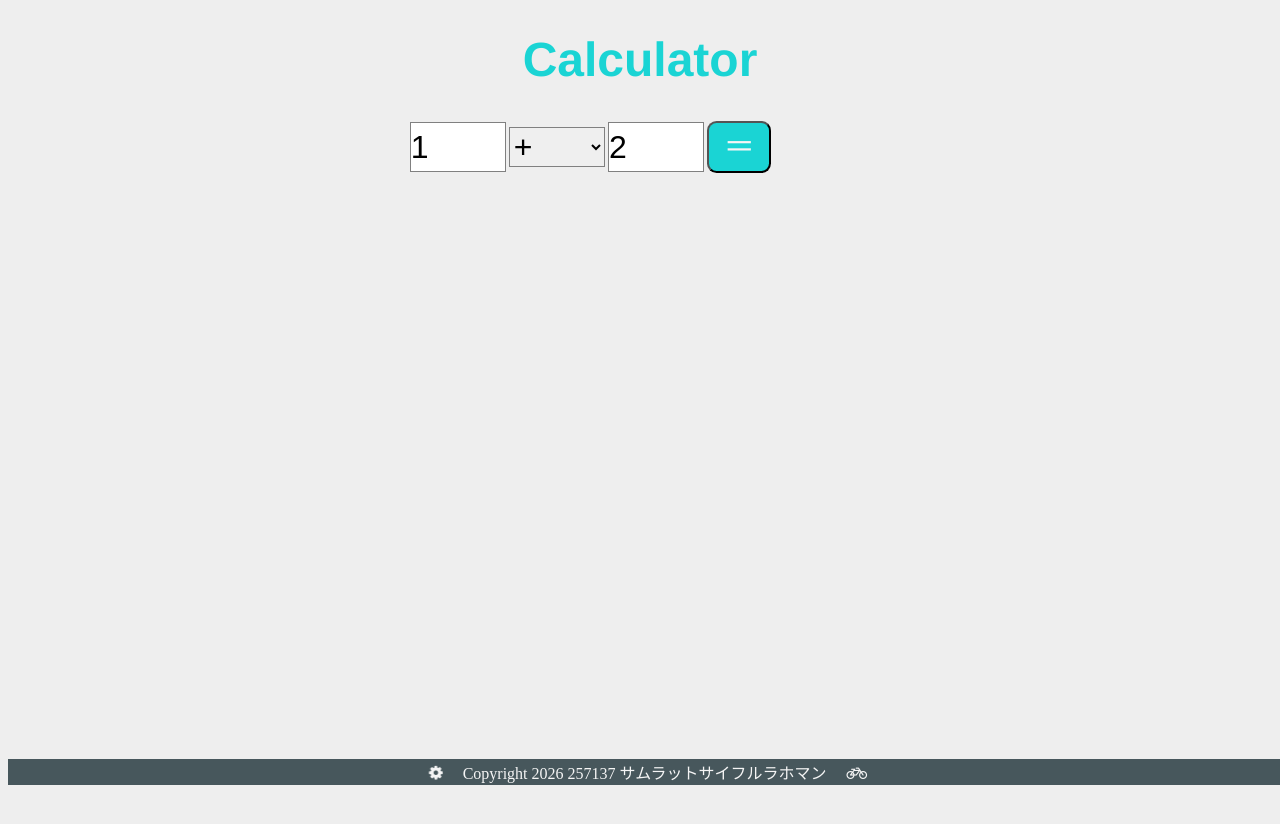
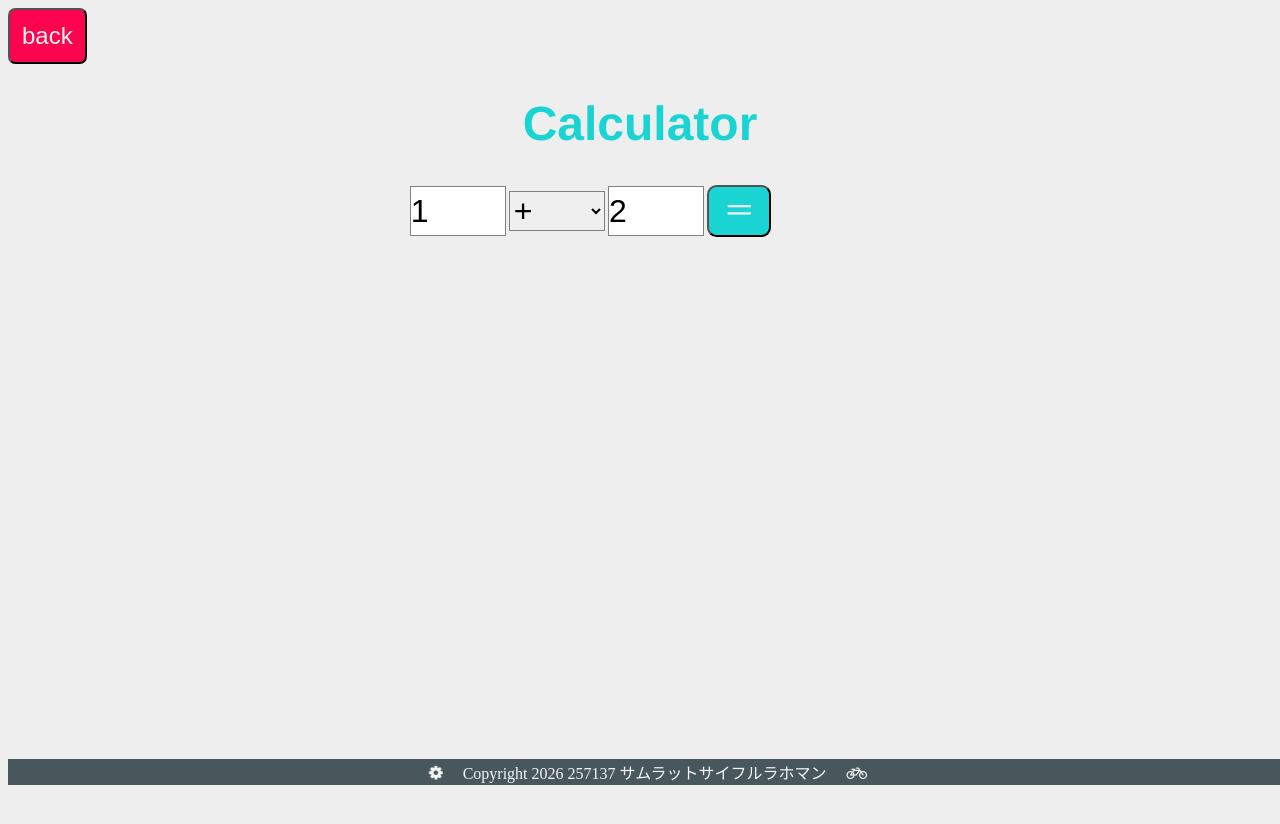
Before and after one commit to samratsaifur/mobile_application, a plain HTML site: page 03_calculator_03/calculator.html in a window 1280 px wide. Drawn offline with Linux system fonts and the light colour scheme.

Commit message:
Add files via upload

```diff
--- a/03_calculator_03/calculator.html
+++ b/03_calculator_03/calculator.html
@@ -25,6 +25,11 @@
   </head>
 
   <body>
+    <div class="back">
+      <button id="btn99" class="back" type="button" onclick="history.back()">
+        back
+      </button>
+    </div>
     <header>
       <h1>Calculator</h1>
     </header>
--- a/03_calculator_03/css/calculator.css
+++ b/03_calculator_03/css/calculator.css
@@ -23,6 +23,25 @@ body {
     Meiryo, sans-serif;
   background: #eeeeee;
   overflow: hidden;
+}
+.back {
+  text-align: left;
+}
+
+#btn99 {
+  padding: 0.5em;
+  border-radius: 0.3em;
+  color: whitesmoke;
+  font-size: 1.5em;
+  background: rgb(253, 4, 79);
+  cursor: pointer;
+}
+
+#btn99:hover {
+  background: linear-gradient(
+    rgba(255, 0, 0, 0.7) 0%,
+    rgba(0, 0, 255, 0.7) 100%
+  );
 }
 /*******************************************************/
 /* ヘッダー                                             */
```
